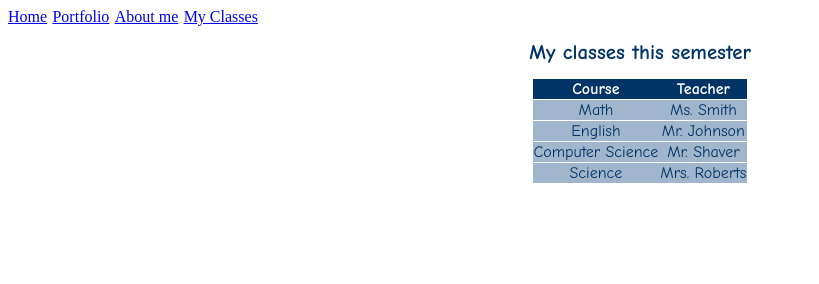
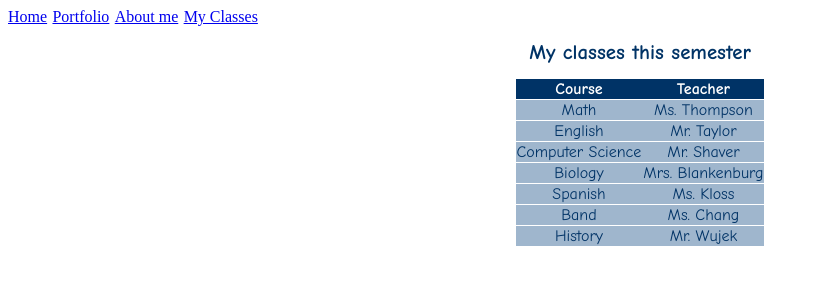
Before and after one commit to davidjeapen/csp2020, a plain HTML site: page classes.html in a window 1280 px wide. Shown: the whole page, without its empty margins (0-819 px from the left). Drawn offline with Linux system fonts and the light colour scheme.

Commit message:
Add Classes

```diff
--- a/classes.html
+++ b/classes.html
@@ -13,10 +13,13 @@
 		<h1>My classes this semester</h1>
 		<table>
 		<tr><th>Course</th><th>Teacher</th></tr>
-		<tr><td>Math</td><td>Ms. Smith</td></tr>
-		<tr><td>English</td><td>Mr. Johnson</td></tr>
+		<tr><td>Math</td><td>Ms. Thompson</td></tr>
+		<tr><td>English</td><td>Mr. Taylor</td></tr>
 		<tr><td>Computer Science</td><td>Mr. Shaver</td></tr>
-		<tr><td>Science</td><td>Mrs. Roberts</td></tr>
+		<tr><td>Biology</td><td>Mrs. Blankenburg</td></tr>
+		<tr><td>Spanish</td><td>Ms. Kloss</td></tr>
+		<tr><td>Band</td><td>Ms. Chang</td></tr>
+		<tr><td>History</td><td>Mr. Wujek</td></tr>
 		</table>
 	</body>
 </html>
```
